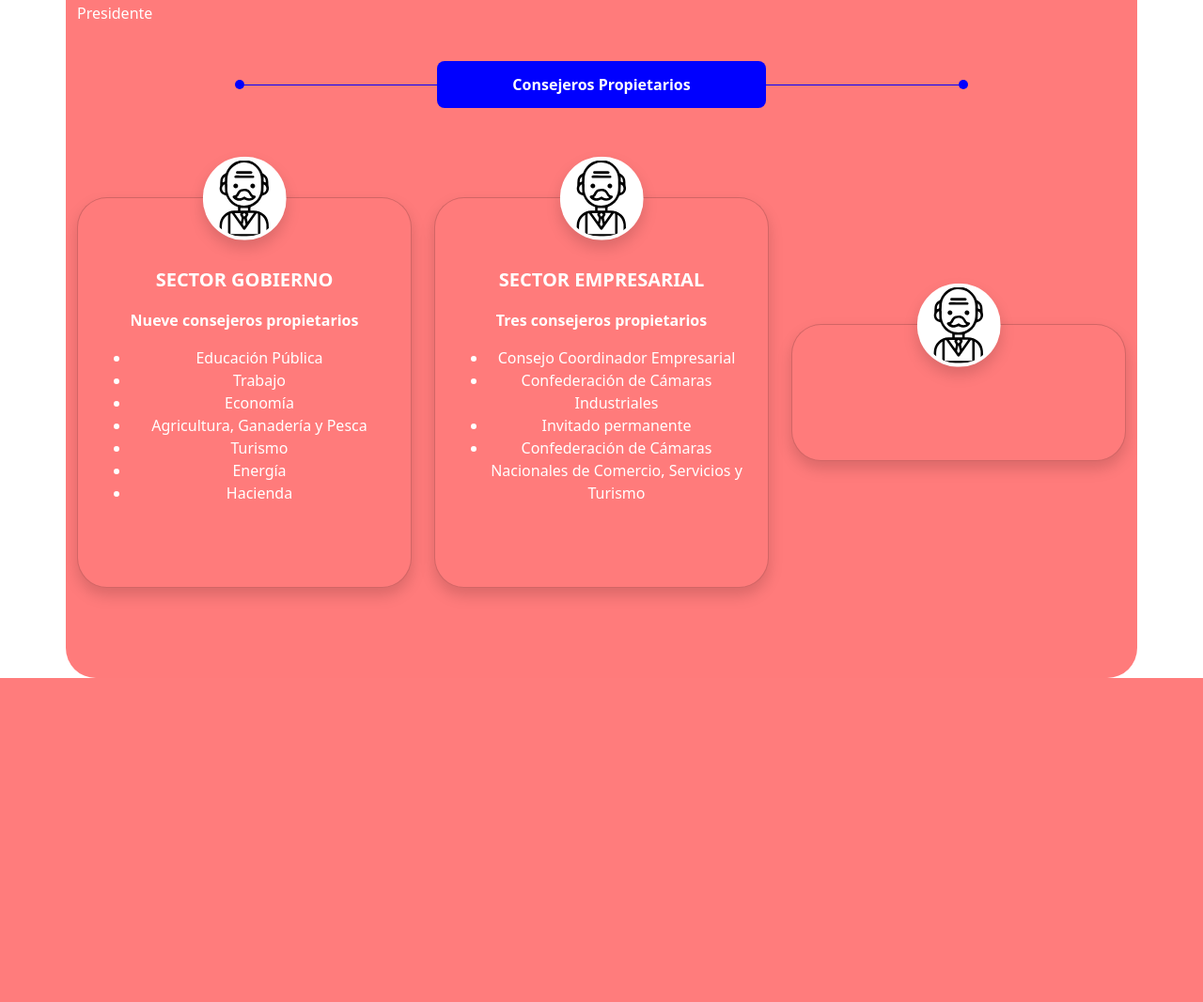
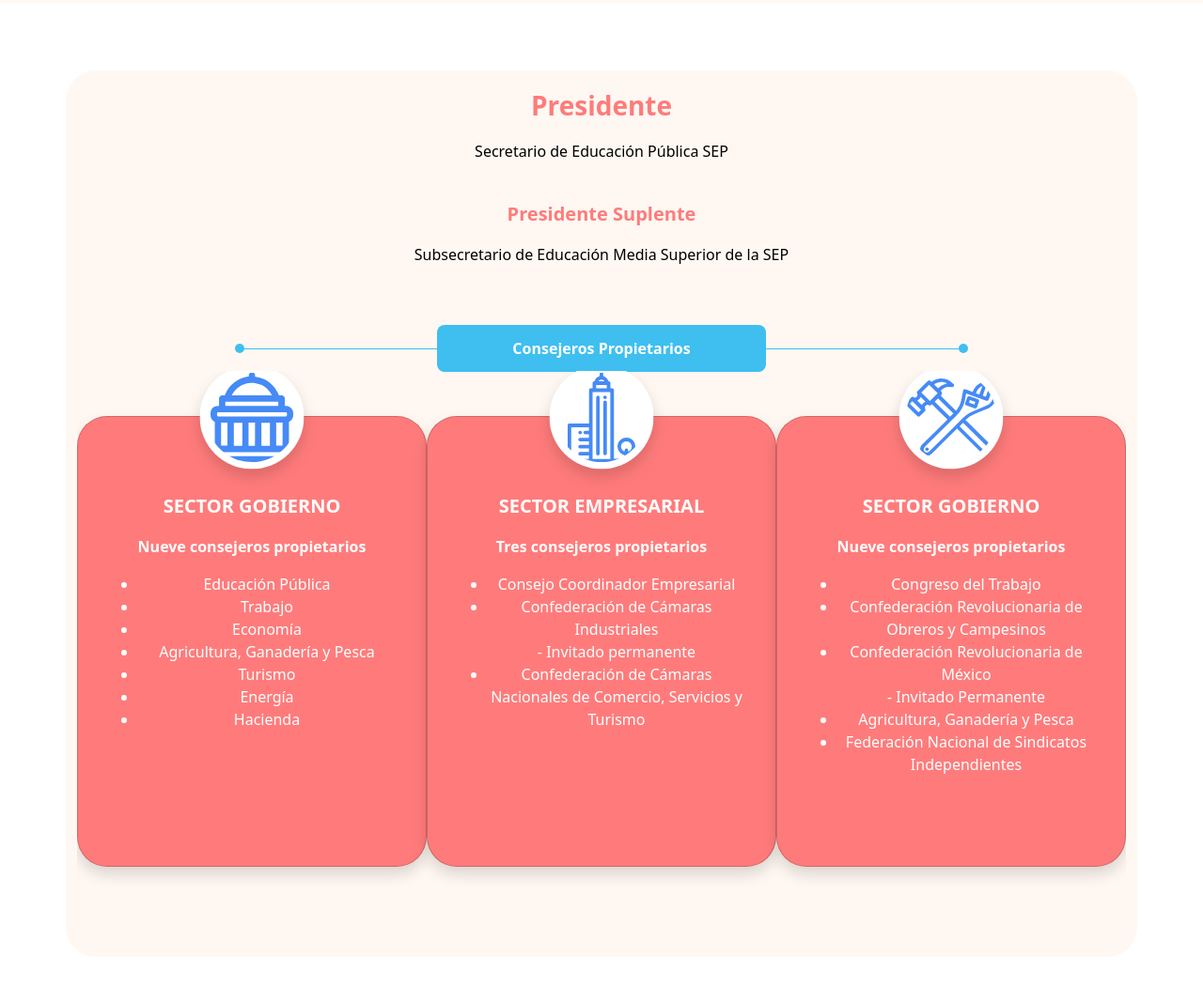
Before and after one commit to bperezm/SECE, a Django app: page /conocer/ in a window 1280 px wide. Shown: the part 489-1556 px from the top of the page at 94% size. Before the commit the page ends 1211 px from the top, so only its background shows below. Run offline with Django 4.2, Linux system fonts and the light colour scheme; some libraries are stand-ins or nearby versions.

Commit message:
Ultimos retoques

```diff
--- a/static/css/styles.css
+++ b/static/css/styles.css
@@ -177,6 +177,7 @@
 .btn-ece {
 	background: #ff7b7b;
 	color: white;
+	width: 180px;
 }
 
 /* Información */
@@ -279,15 +280,19 @@
 		padding: 1%;
 		border-radius: 50%;
 	}
+
+	.container-scroll {
+		overflow-x: scroll;
+	}
 }
 
 /* Extra large devices and up */
 @media only screen and (min-width: 1200px) {
 	.icons-st {
 		background:white;
-		width: 25%;
+		width: 30%;
 		height: auto;
-		padding: 1%;
+		padding: 2%;
 		border-radius: 50%;
 	}
 
@@ -468,7 +473,7 @@
   top: 50%;
   left: 0;
   right: 0;
-  border-top: 1px solid blue;
+  border-top: 1px solid #3ebff0;
 }
 
 .circle {
@@ -476,7 +481,7 @@
   width: 10px;
   height: 10px;
   border-radius: 50%;
-  background-color: blue;
+  background-color: #3ebff0;
 }
 
 .left {
@@ -498,7 +503,7 @@
   transform: translate(-50%, -50%);
   width: 350px;
   height: 50px;
-  background-color: blue;
+  background-color: #3ebff0;
   color: #fff;
   text-align: center;
   display: flex;
@@ -507,6 +512,8 @@
   border-radius:8px
 }
 
-.scroll-container {
-	overflow: auto; /* Agregamos el scroll vertical por defecto */
+.scrollable-div {
+	overflow-x: auto;
+	flex-wrap: nowrap;
+	max-width: 100%;
 }
--- a/templates/base.html
+++ b/templates/base.html
@@ -15,10 +15,10 @@
 </head>
 
 <body>
-	<div class="container-fluid" style="max-width: 1280px;">
+	<div class="container-fluid">
 		{% include 'navbar.html' %}
 		<div class="row">
-			<div class="bg-green rowb">
+			<div class="bg-green mt-5" style="height: 30px;">
 			</div>
 		</div>
 
--- a/templates/santillana/conocer.html
+++ b/templates/santillana/conocer.html
@@ -14,13 +14,18 @@
 			<img src="{% static 'images/conocer/img_conocer_img.png' %}" class="w-75 h-75">
 	</div>
 </div>
-
-<div class="container scroll-container rounded-5 bg-salmon h-100 ">
+<br>
+<div class="container scroll-container rounded-5 bg-bone h-100 mt-5">
 	<div class="row my-5">
-		<div class="col">
-			<p>Presidente</p>
+		<div class="col text-center mt-3">
+			<p class="fw-bold fs-3 cor-salmon">Presidente</p>
+			<p>Secretario de Educación Pública SEP</p>
+			<br>
+			<p class="fw-bold fs-5 cor-salmon">Presidente Suplente</p>
+			<p>Subsecretario de Educación Media Superior de la SEP</p>
 		</div>
 	</div>
+	<br>
 	<div class="row justify-content-center align-items-center ">
 		<div class="col-8 position-relative d-sm-none d-xl-block">
 			<div class="line d-sm-none d-xl-block"></div>
@@ -35,11 +40,13 @@
 		</div>
 </div>
 <br>
-<div class="row my-5 justify-content-center align-items-center row-cols-sm-1 row-cols-xl-3 ">
-	<div class="col col-xl-4">
-		<div class="card position-relative h-100 bg-salmon rounded-5 shadow my-sm-4  my-md-5">
+<div class="row">
+	<div class="col">
+		<div class="scrollable-div">
+			<div class="d-flex">
+				<div class="card position-relative bg-salmon rounded-5 shadow my-sm-4  my-md-5 p-2 " style="width: 50rem; height: 30rem">
 					<img class="position-absolute top-0 start-50 translate-middle mb-5 icons-st shadow"
-				src="{% static 'icons/estandares/icon_liderazgo.svg' %}" alt="" srcset="">
+					src="{% static 'icons/conocer/icon_gobierno.svg' %}" alt="" srcset="">
 					<div class="card-body my-sm-3 my-md-4 my-lg-5 p-sm-4 text-center">
 						<p class="fw-bold fs-5">SECTOR GOBIERNO</p>
 						<p class="fw-bold">Nueve consejeros propietarios</p>
@@ -54,32 +61,52 @@
 						</ul>
 					</div>
 				</div>
-	</div>
-	<div class="col col-xl-4">
-		<div class="card position-relative h-100 bg-salmon rounded-5 shadow my-sm-4  my-md-5">
+				<div class="card position-relative bg-salmon rounded-5 shadow my-sm-4  my-md-5 p-2" style="width: 50rem; height: 30rem">
 					<img class="position-absolute top-0 start-50 translate-middle mb-5 icons-st shadow"
-				src="{% static 'icons/estandares/icon_liderazgo.svg' %}" alt="" srcset="">
-			<div class="card-body my-sm-3 my-md-4 my-lg-5 p-sm-4 text-center">
+						src="{% static 'icons/conocer/icon_empresarial.svg' %}" alt="" srcset="">
+					<div class="card-body my-sm-3 my-md-4 my-lg-5 p-sm-4 text-center h-100">
 						<p class="fw-bold fs-5">SECTOR EMPRESARIAL</p>
 						<p class="fw-bold">Tres consejeros propietarios</p>
 						<ul>
 							<li>Consejo Coordinador Empresarial</li>
 							<li>Confederación de Cámaras Industriales
-						<li>Invitado permanente</li>
+								<li style="list-style: none;">- Invitado permanente</li>
 							</li>
 							<li>Confederación de Cámaras Nacionales de Comercio, Servicios y Turismo</li>
 						</ul>
 					</div>
 				</div>
-	</div>
-	<div class="col col-xl-4">
-		<div class="card position-relative h-100 bg-salmon rounded-5 shadow my-sm-4  my-md-5">
+				<div class="card position-relative bg-salmon rounded-5 shadow my-sm-4  my-md-5 p-2" style="width: 50rem; height: 30rem">
 					<img class="position-absolute top-0 start-50 translate-middle mb-5 icons-st shadow"
-				src="{% static 'icons/estandares/icon_liderazgo.svg' %}" alt="" srcset="">
+						src="{% static 'icons/conocer/icon_laboral.svg' %}" alt="" srcset="">
 					<div class="card-body my-sm-3 my-md-4 my-lg-5 p-sm-4 text-center">
+						<p class="fw-bold fs-5">SECTOR GOBIERNO</p>
+						<p class="fw-bold">Nueve consejeros propietarios</p>
+						<ul>
+							<li>Congreso del Trabajo</li>
+							<li>Confederación Revolucionaria de Obreros y Campesinos</li>
+							<li>Confederación Revolucionaria de México
+								<li style="list-style: none;">- Invitado Permanente</li>
+							</li>
+							<li>Agricultura, Ganadería y Pesca</li>
+							<li>Federación Nacional de Sindicatos Independientes</li>
 
+						</ul>
 					</div>
 				</div>
 			</div>
 		</div>
+	</div>
+</div>
+<div class="row my-5 justify-content-center align-items-center row-cols-sm-1 row-cols-xl-3 ">
+	<div class="col col-xl-4">
+
+	</div>
+	<div class="col col-xl-4"  >
+
+	</div>
+	<div class="col col-xl-4" >
+
+	</div>
+</div>
 {% endblock %}
```
Also changed, not shown: templates/santillana/certificacion.html (+4 -4 lines), templates/santillana/home.html (+8 -8 lines). Lines whose indentation alone changed are shown as unchanged.
